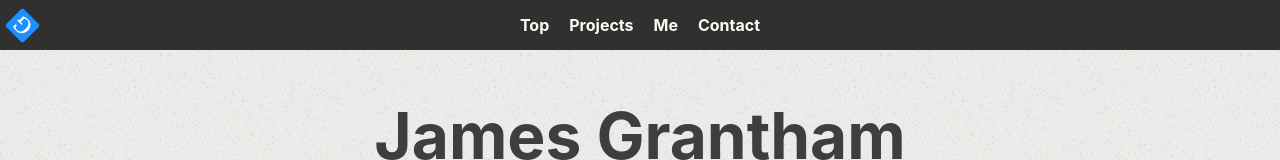
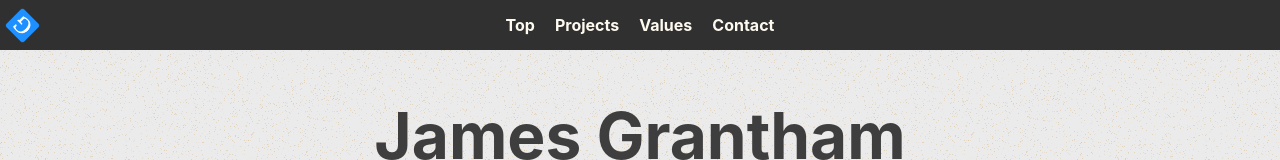
Before and after one commit to jrgrantham/james-grantham, a React (Create React App) app: page / in a window 1280 px wide. Shown: the top 160 px of the page. Built offline with nearby package versions, Linux system fonts and the light colour scheme; no server answers.

Commit message:
sun and moon icon for darkmode

```diff
--- a/package.json
+++ b/package.json
@@ -11,7 +11,6 @@
     "formik": "^2.1.1",
     "react": "^16.12.0",
     "react-dom": "^16.12.0",
-    "react-flippy": "^0.1.5",
     "react-router-dom": "^5.1.2",
     "react-scripts": "3.3.0",
     "router": "^1.3.3",
--- a/src/components/landing/Header.jsx
+++ b/src/components/landing/Header.jsx
@@ -8,6 +8,8 @@ import {
   transition
 } from "../../views/styling";
 import logo192 from "../../images/logo192.png";
+import moon from "../../images/moon.png";
+import sunYellow from "../../images/sunYellow.png";
 
 export default function ContactMeHeader() {
   let project;
@@ -108,10 +110,12 @@ export default function ContactMeHeader() {
       <div className="links">
         <p onClick={() => scroll(0)}>Top</p>
         <p onClick={() => scroll(project)}>Projects</p>
-        <p onClick={() => scroll(captions)}>Me</p>
+        <p onClick={() => scroll(captions)}>Values</p>
         <p onClick={() => scroll(contact)}>Contact</p>
       </div>
-      <div className="image" />
+      <div className="image">
+        {/* <img src={moon} alt="mode" style={{padding: '3px'}} /> */}
+      </div>
     </Header>
   );
 }
```
Also changed, not shown: src/images/moon.png (added), src/images/sunYellow.png (added).
